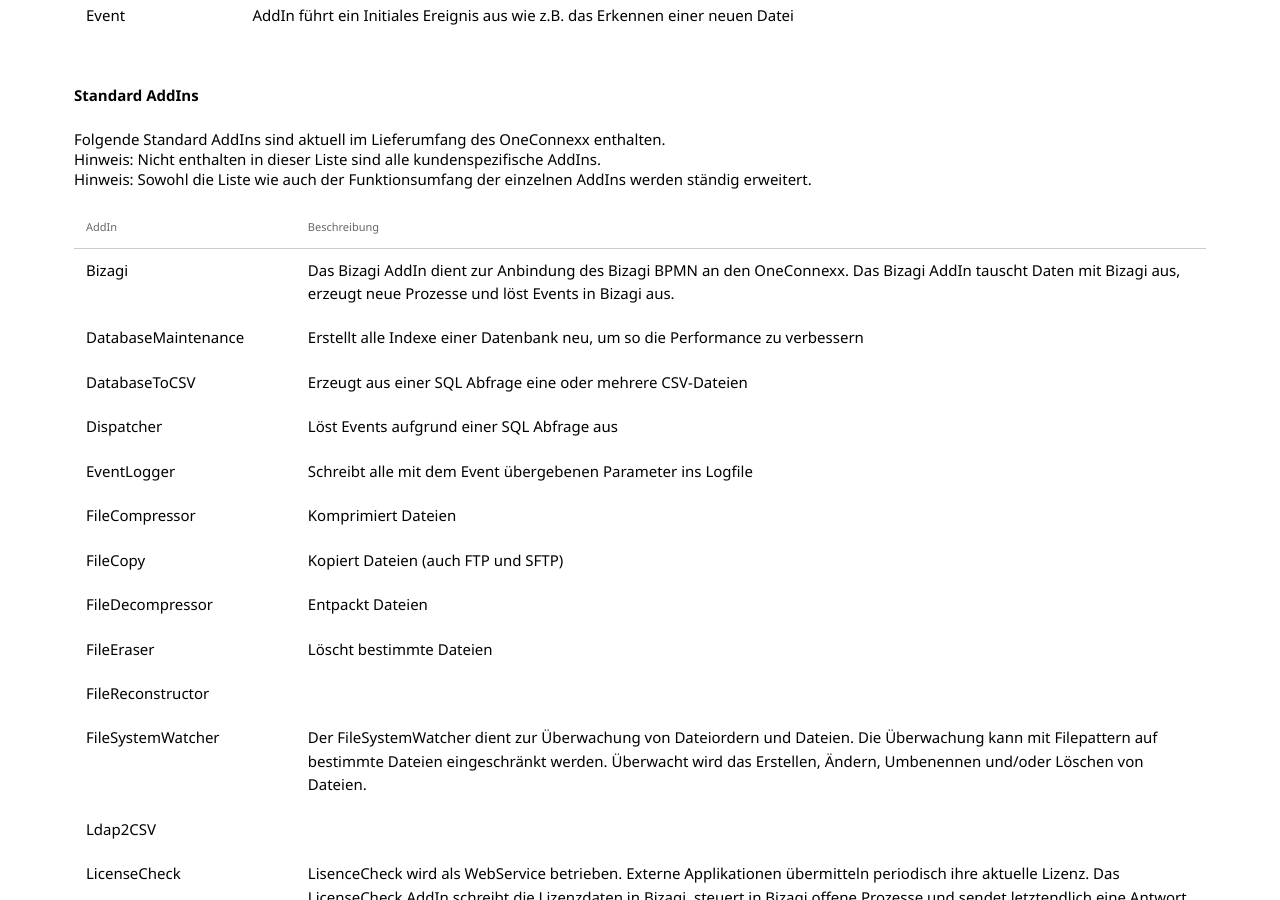
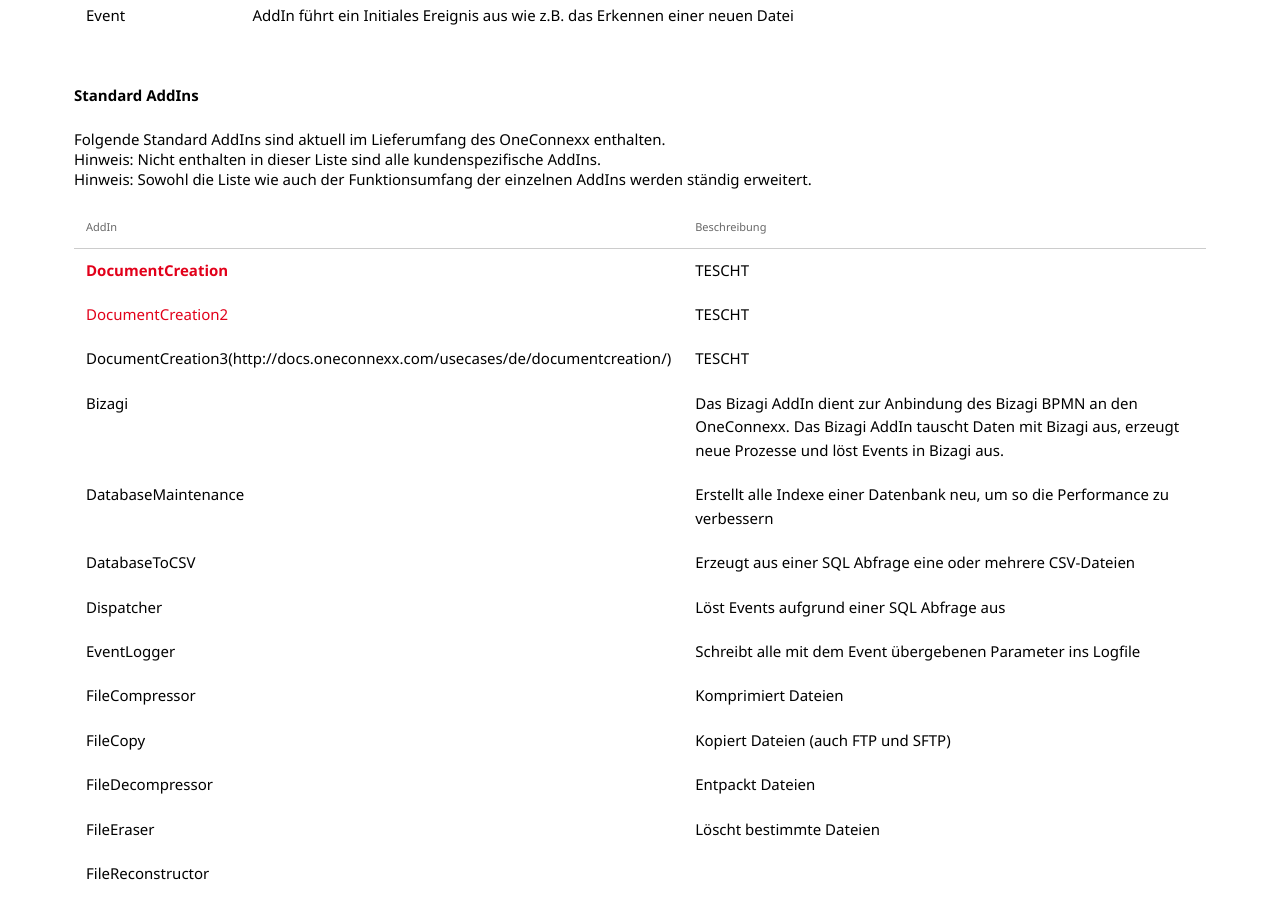
Before and after one commit to primesoft-group/oneconnexx-docs, a Jekyll site: the page built from _pages/addins/de/overview.md, in a window 1280 px wide and 900 px high, scrolled down 503 px. Built offline with Jekyll 4.4.1, drawn with Linux system fonts in a browser that asks for light colours; nearby versions of some CDN libraries; some web fonts are replaced.

Commit message:
Update overview.md

```diff
--- a/_pages/addins/de/overview.md
+++ b/_pages/addins/de/overview.md
@@ -28,6 +28,9 @@
 {:.table}
 | AddIn | Beschreibung |
 | --- | --- |
+| [__DocumentCreation__]({{ site.baseurl }}/usecases/de/documentcreation/) | TESCHT |
+| [DocumentCreation2]({{ site.baseurl }}/usecases/de/documentcreation/) | TESCHT |
+| DocumentCreation3({{ site.baseurl }}/usecases/de/documentcreation/) | TESCHT |
 | Bizagi | Das Bizagi AddIn dient zur Anbindung des Bizagi BPMN an den OneConnexx. Das Bizagi AddIn tauscht Daten mit Bizagi aus, erzeugt neue Prozesse und löst Events in Bizagi aus. |
 | DatabaseMaintenance | Erstellt alle Indexe einer Datenbank neu, um so die Performance zu verbessern
 | DatabaseToCSV | Erzeugt aus einer SQL Abfrage eine oder mehrere CSV-Dateien |
```
